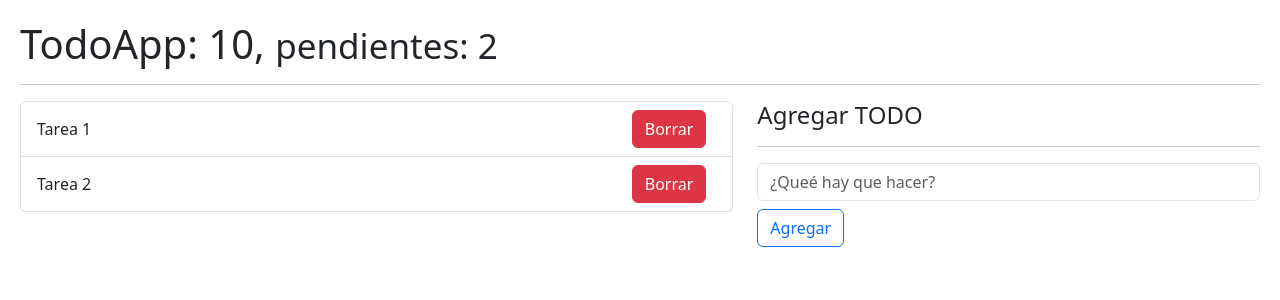
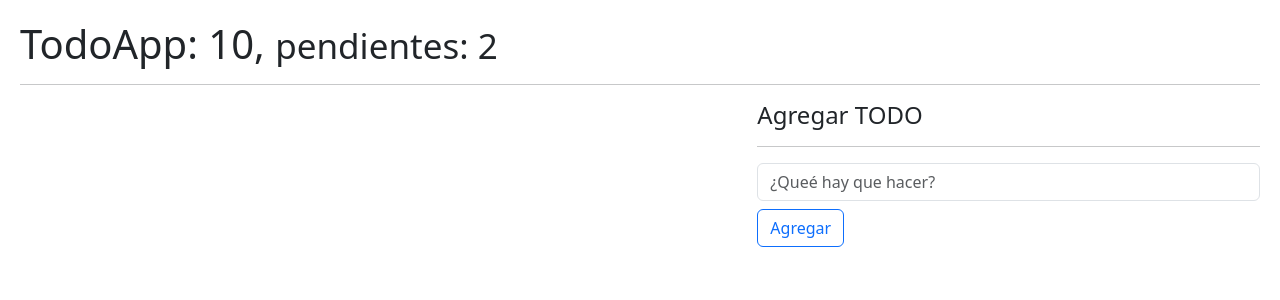
Before and after one commit to OscarAristizabalDev/reactjs-hooks-app, a React (Vite) app: page / in a window 1280 px wide. Shown: the top 300 px of the page. Built offline with nearby package versions, Linux system fonts and the light colour scheme.

Commit message:
Se implmenta funcionalidad para registrar los todo (actividades) en el localstorage

```diff
--- a/src/08-useReducer/TodoApp.tsx
+++ b/src/08-useReducer/TodoApp.tsx
@@ -1,29 +1,35 @@
-import { useReducer } from "react"
+import { useEffect, useReducer } from "react"
 
 import { TodoAdd } from "./TodoAdd"
 import { TodoList } from "./TodoList"
 import { todoReducer } from "./TodoReducer"
 
-const initialState = [
-    {
-        id: new Date().getTime(),
-        description: 'Tarea 1',
-        done: false
-    },
-    {
-        id: new Date().getTime() * 3,
-        description: 'Tarea 2',
-        done: false
-    },
-]
+const initialState: any = []
+
+// Obtenemos los valores que estan en el localStorage para la persistencia de datos
+const init = () => {
+    //let localTodos: any = localStorage.getItem('todos');
+    //return localTodos !== null ? JSON.parse(localStorage.getItem('todos')) : [];
+
+
+    // Si no hay valores, devolve un array vacio
+    return JSON.parse(localStorage.getItem('todos')) || []
+}
 
 export const TodoApp = () => {
 
     // useReducer es un hook de react, para manejar el estado
     // en esta caso, se va a manejar el estado de el listado de tareas
     // recibe un reduce (encargado de los eventos "elimina, agregar...")
-    // también recibe un estado inicial
-    const [listTodos, dispatch] = useReducer(todoReducer, initialState)
+    // initialState => también recibe un estado inicial
+    // recibe un tercer argumente que permite indicar los valore sinciales
+    const [listTodos, dispatch] = useReducer(todoReducer, initialState, init)
+
+    useEffect(() => {
+        localStorage.setItem('todos', JSON.stringify(listTodos))
+
+    }, [listTodos]) // cuando los todos cambian se ejecuta el efecto y se modifica el local storage
+
 
     // Este metodo es invocado desde el componente hijo
     const handleNewTodo = (todo: any) => {
```
Also changed, not shown: src/08-useReducer/TodoList.tsx (+8 -6 lines).
